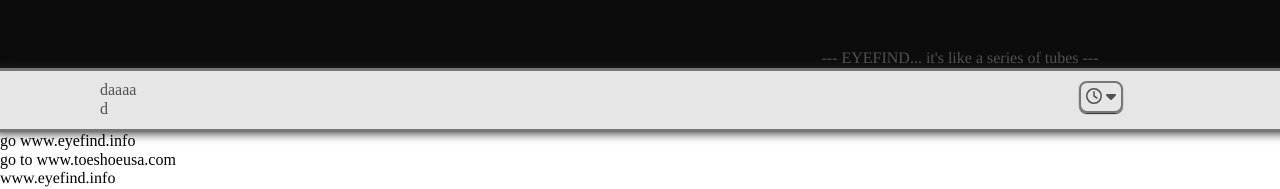
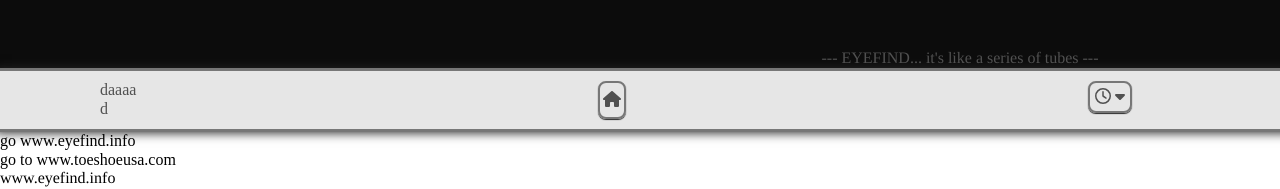
Before and after one commit to extoplasm/gta-internet, a React (Vite) app in the folder gta-internet-remake/: page / in a window 1280 px wide. Shown: the top 189 px of the page. Built offline with nearby package versions, Linux system fonts and the light colour scheme; a web font is replaced by a local one.

Commit message:
home button???

```diff
--- a/gta-internet-remake/src/components/header.css
+++ b/gta-internet-remake/src/components/header.css
@@ -2,10 +2,14 @@
     margin: 0;
     max-width: 1920px;
     min-width: 1920px;
+
+    /* default colours */
     --defblack: #0c0c0c;
     --deftext: #515151;
     --defgrey: #cccccc;
     --defwhite: #e6e6e6;
+
+    /* accent colours */
     --accwhite: #ffffff;
     --accblack: #2a2a2a;
     --accgrey: #777777;
@@ -74,6 +78,17 @@
     color: var(--accwhite)
 }
 
+#navbar > #home-button {
+    border: 2px var(--accgrey) solid;
+    box-shadow: var(--accblack) 0px 1px 1px;
+    border-radius: 8px;
+    padding: 3px;
+}
+
+#navbar > #home-button:hover {
+
+}
+
 input {
     color: var(--deftext);
     text-decoration: none;
--- a/gta-internet-remake/src/components/header.tsx
+++ b/gta-internet-remake/src/components/header.tsx
@@ -2,7 +2,7 @@ import './header.css'
 import { useState, useRef } from 'react';
 import { FontAwesomeIcon } from '@fortawesome/react-fontawesome'
 import { faClock } from '@fortawesome/free-regular-svg-icons'
-import { faCaretDown } from '@fortawesome/free-solid-svg-icons'
+import { faCaretDown, faHouse } from '@fortawesome/free-solid-svg-icons'
 
 interface History {
     id: number;
@@ -40,7 +40,11 @@ export default function header({ preview, history, addNewPage }: Props) {
                     d
                     </button>
                 </div>
-                <div id="home-button"></div>
+                <button id="home-button" onClick={()=> {
+                    addNewPage('www.eyefind.info')
+                }}>
+                    <FontAwesomeIcon icon={faHouse} />
+                </button>
                 <div id="history-button">
                     <button id="button-icon" onClick={()=>{
                         if (dropdownRef.current.style.display === "block") { dropdownRef.current.style.display = "none" } else { dropdownRef.current.style.display = "block"; }
```
